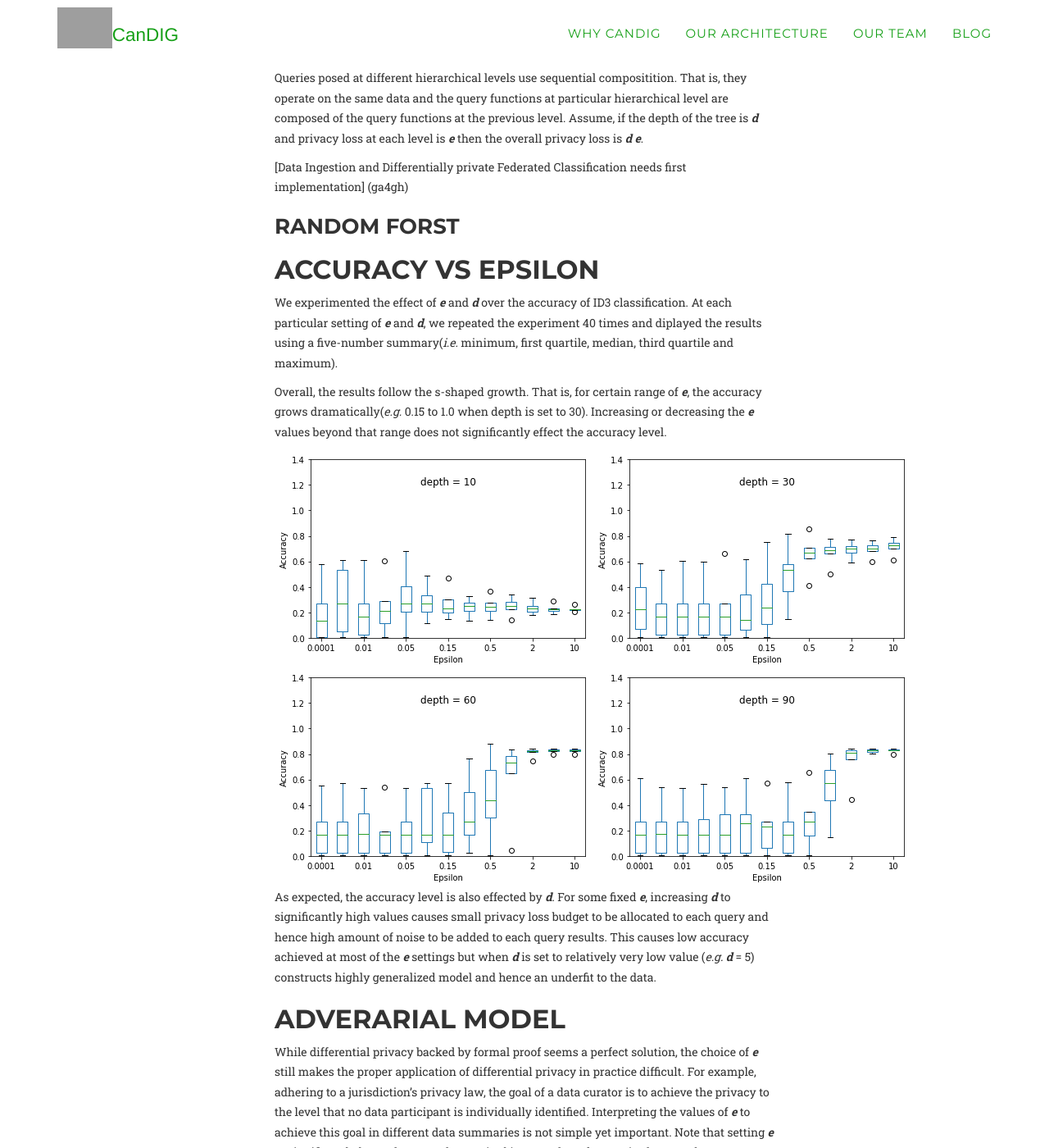
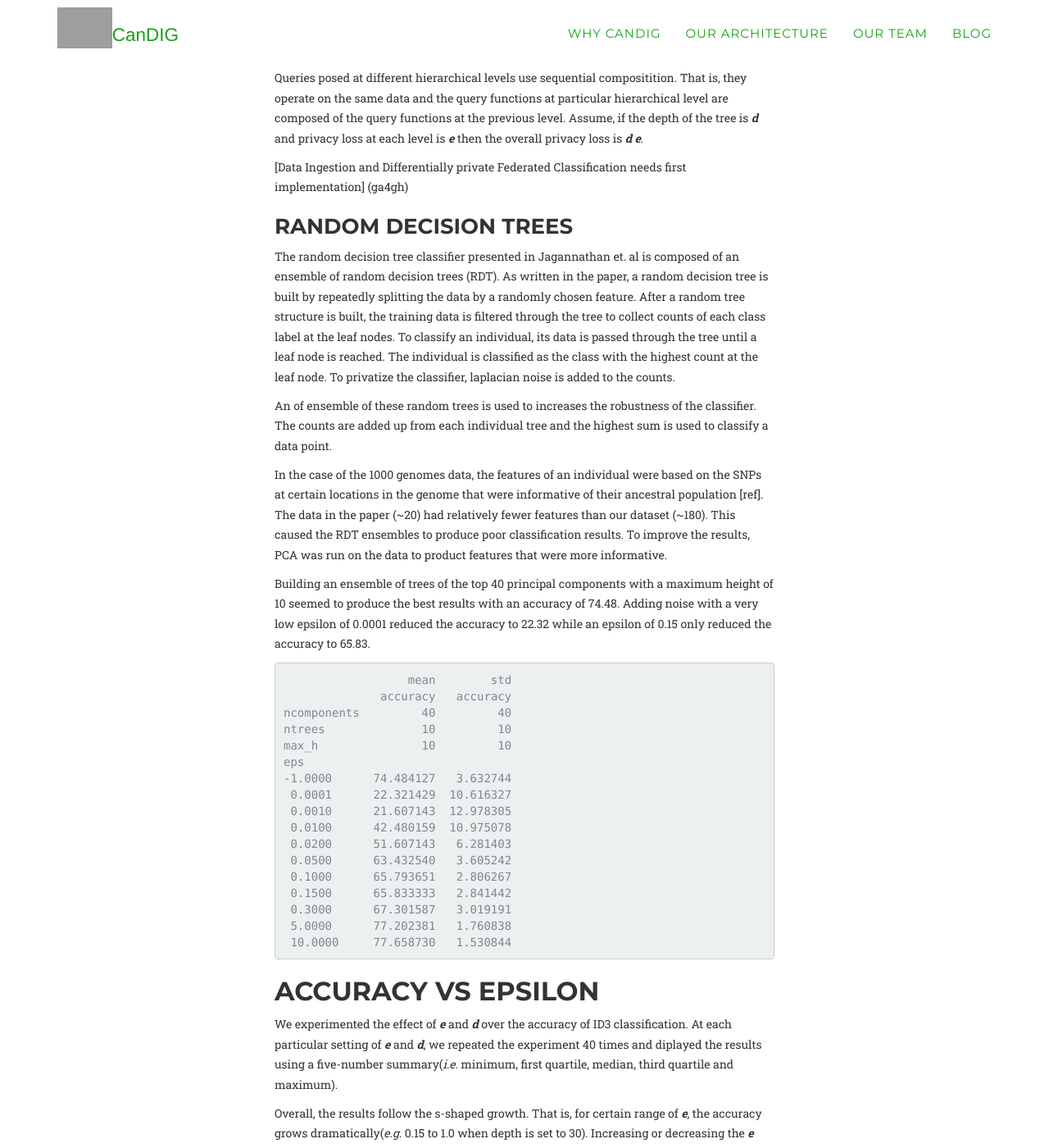
Before and after one commit to CanDIG/candig.github.io, a Jekyll site: the page built from _posts/2017-05-25-distributed-privacy-preserving-data-mining.md, in a window 1280 px wide and 1400 px high, scrolled down 2416 px. Shown: the whole window at 82% size. Built offline with Jekyll 4.4.1, drawn with Linux system fonts in a browser that asks for light colours; some web fonts are replaced; grey boxes are pictures that could not be loaded.

Commit message:
Update 2017-05-25-distributed-privacy-preserving-data-mining.md

````diff
--- a/_posts/2017-05-25-distributed-privacy-preserving-data-mining.md
+++ b/_posts/2017-05-25-distributed-privacy-preserving-data-mining.md
@@ -139,7 +139,34 @@ privacy loss is **_d e_**.
 
 [Data Ingestion and Differentially private Federated Classification needs first implementation] (ga4gh)
 
-### Random Forst
+### Random Decision Trees
+The random decision tree classifier presented in Jagannathan et. al is composed of an ensemble of random decision trees (RDT). As written in the paper, a random decision tree is built by repeatedly splitting the data by a randomly chosen feature. After a random tree structure is built, the training data is filtered through the tree to collect counts of each class label at the leaf nodes. To classify an individual, its data is passed through the tree until a leaf node is reached. The individual is classified as the class with the highest count at the leaf node. To privatize the classifier, laplacian noise is added to the counts.
+
+An of ensemble of these random trees is used to increases the robustness of the classifier. The counts are added up from each individual tree and the highest sum is used to classify a data point.
+
+In the case of the 1000 genomes data, the features of an individual were based on the SNPs at certain locations in the genome that were informative of their ancestral population [ref]. The data in the paper (~20) had relatively fewer features than our dataset (~180). This caused the RDT ensembles to produce poor classification results. To improve the results, PCA was run on the data to product features that were more informative.
+
+Building an ensemble of trees of the top 40 principal components with a maximum height of 10 seemed to produce the best results with an accuracy of 74.48. Adding noise with a very low epsilon of 0.0001 reduced the accuracy to 22.32 while an epsilon of 0.15 only reduced the accuracy to 65.83.
+
+```
+                  mean        std
+              accuracy   accuracy
+ncomponents         40         40
+ntrees              10         10
+max_h               10         10
+eps
+-1.0000      74.484127   3.632744
+ 0.0001      22.321429  10.616327
+ 0.0010      21.607143  12.978305
+ 0.0100      42.480159  10.975078
+ 0.0200      51.607143   6.281403
+ 0.0500      63.432540   3.605242
+ 0.1000      65.793651   2.806267
+ 0.1500      65.833333   2.841442
+ 0.3000      67.301587   3.019191
+ 5.0000      77.202381   1.760838
+ 10.0000     77.658730   1.530844
+ ```
 
 ## Accuracy vs epsilon
 
````
